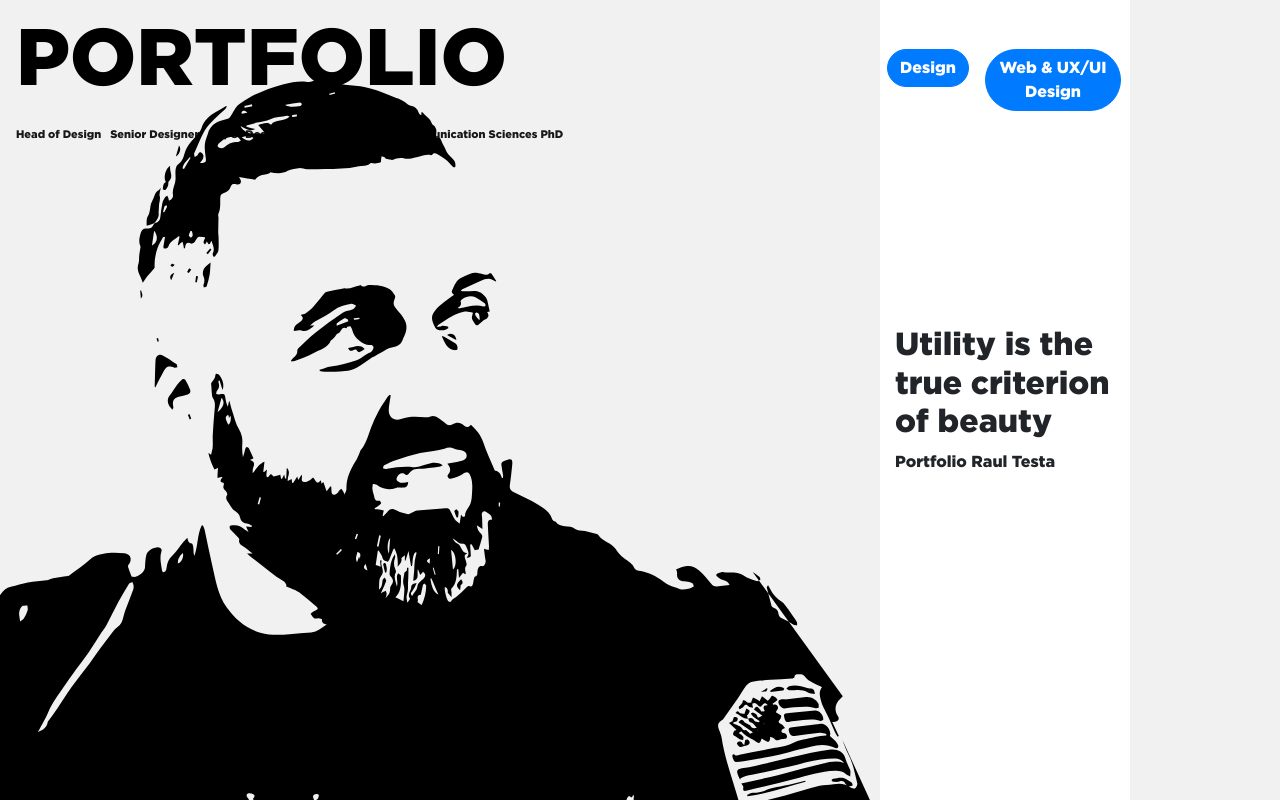
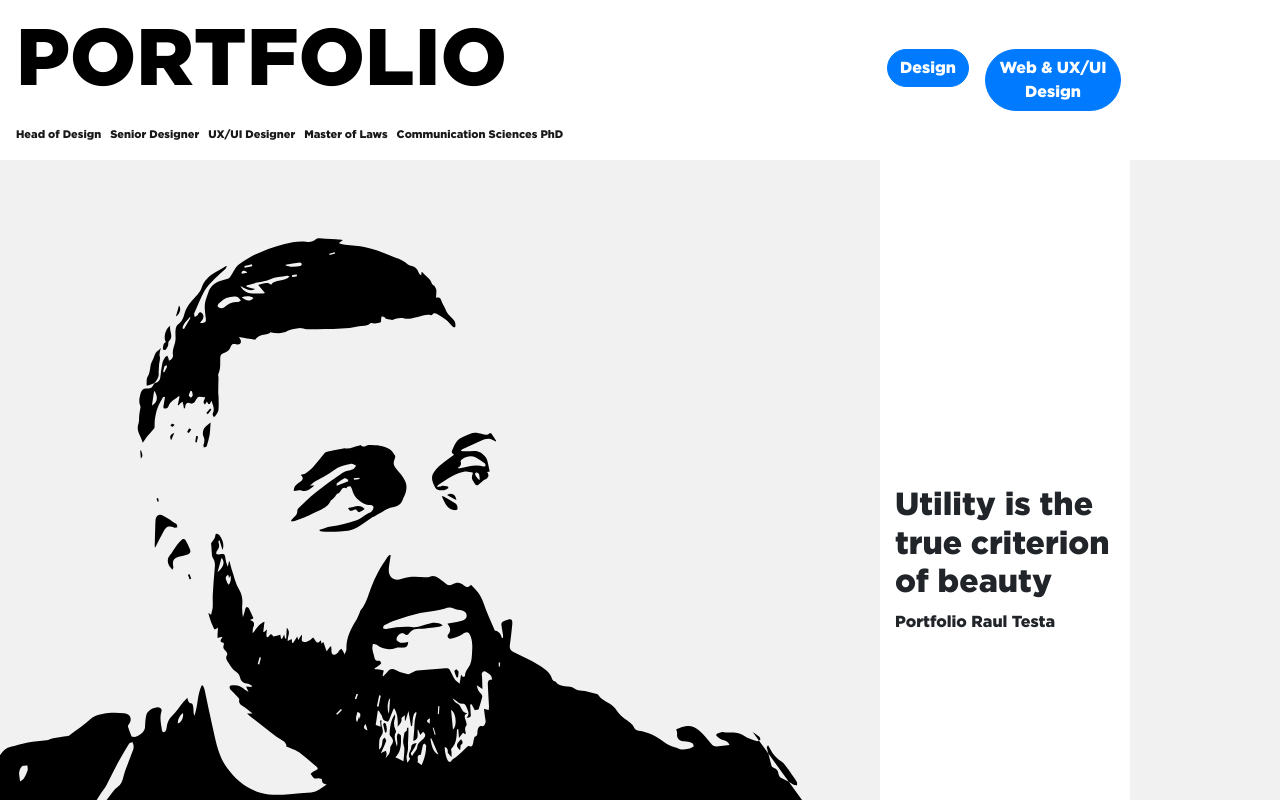
Before and after one commit to raultesta/Vue, a Vue app: page / in a window 1280 px wide. Shown: the top 800 px of the page. Built offline with nearby package versions, Linux system fonts and the light colour scheme.

Commit message:
Fixed homepage SPASM

```diff
--- a/src/views/pages/Design.vue
+++ b/src/views/pages/Design.vue
@@ -1,5 +1,5 @@
 <template>
-    <b-container class="background">
+    <b-container class="background design">
         <b-row class="background-row">
             <b-col class="col1 px-0">
             </b-col>
@@ -9,12 +9,7 @@
 
 <style lang="scss">
 #app {
-  header {
-    width: 100%;
-    position: fixed;
-    z-index: 1;
-  }
-  .background {
+  .background.design {
     max-width: 100% !important;
 
     .background-row {
--- a/src/views/pages/Home.vue
+++ b/src/views/pages/Home.vue
@@ -1,5 +1,5 @@
 <template>
-    <b-container class="background">
+    <b-container class="background home">
       <b-row class="background-row">
         <b-col class="col1 px-0">
             <img class="raul-main" src="../../assets/images/imagem-RT-site.svg">
@@ -29,12 +29,7 @@ export default {
 
 <style lang="scss">
 #app {
-  header {
-    width: 100%;
-    position: fixed;
-    z-index: 1;
-  }
-  .background {
+  .background.home {
     max-width: 100% !important;
 
     .background-row {
```
